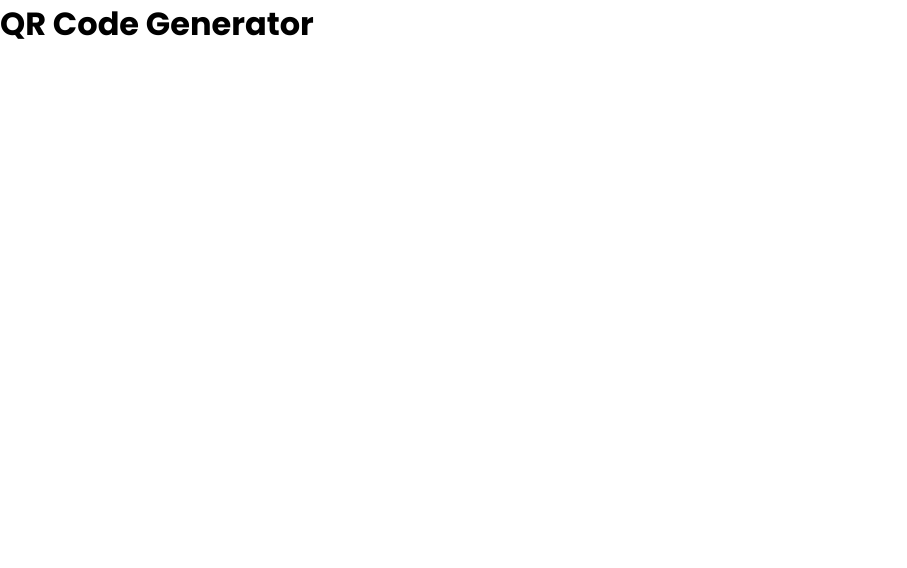
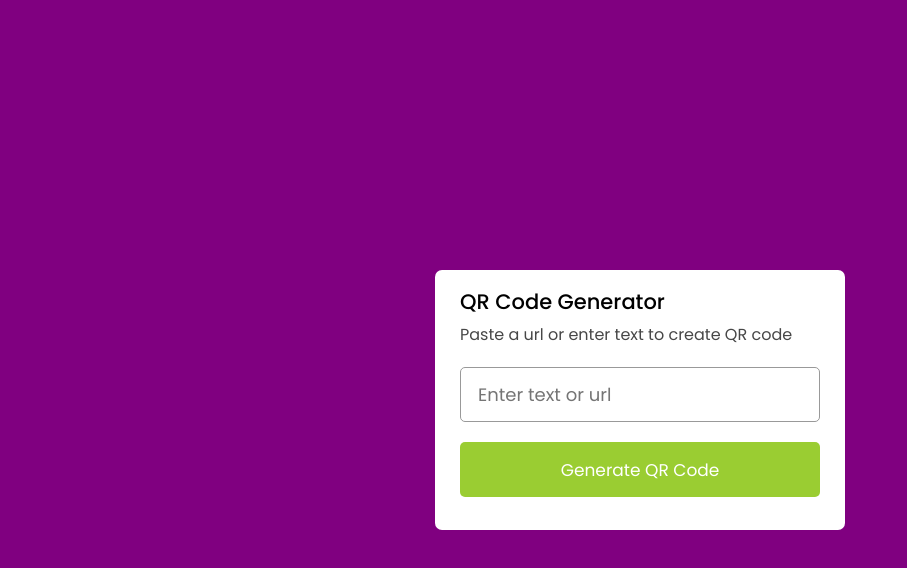
Before and after one commit to rhyno3117/QR-code-generator, a plain HTML site: page index.html in a window 1280 px wide. Shown: the whole page, without its empty margins (0-907 px from the left). Drawn offline with Linux system fonts and the light colour scheme.

Commit message:
Adds myfile.md

```diff
--- a/index.html
+++ b/index.html
@@ -3,18 +3,27 @@
 
 <head>
     <meta charset="utf-8">
-    <title> QR Code Generator</title>
+    <title>QR Code Generator</title>
     <link rel="stylesheet" href="style.css">
     <meta name="viewport" content="width=device-width, initial-scale=1.0">
 </head>
 
 <body>
-    <div className="wrapper">
+    <div class="wrapper">
         <header>
             <h1>QR Code Generator</h1>
+            <p>Paste a url or enter text to create QR code</p>
         </header>
+
+        <div class="form">
+            <input type="text" placeholder="Enter text or url">
+            <button>Generate QR Code</button>
+        </div>
+        <div class="qr-code">
+            <img src="" alt="qr-code">
+        </div>
     </div>
 
+    <script src="script.js"></script>
 </body>
-
 </html>
--- /dev/null
+++ b/script.js
@@ -0,0 +1,12 @@
+const wrapper = document.querySelector('.wrapper'),
+    qrInput = document.querySelector('.form input'),
+    generateBtn = document.querySelector('.form button'),
+    qrImg = document.querySelector('.qr-code img')
+
+generateBtn.addEventListener('click', () => {
+    let qrValue = qrInput.value;
+    if (!qrValue) return;  // if the input is empty then return from here
+    // passing the api returned img src to qrImg
+    qrImg.src = `https://api.qrserver.com/v1/create-qr-code/?size=150x150&data=${qrValue}`
+    wrapper.classList.add('active');
+});
--- a/style.css
+++ b/style.css
@@ -1,8 +1,83 @@
   @import url('https://fonts.googleapis.com/css2?family=Poppins:wght@400;500;600;700;900&display=swap');
 
   * {
-    margin: 0;
-    padding: 0;
-    box-sizing: border-box;
-    font-family: 'Poppins', sans-serif;
+      margin: 0;
+      padding: 0;
+      box-sizing: border-box;
+      font-family: 'Poppins', sans-serif;
   }
+
+  body {
+      display: flex;
+      align-items: center;
+      justify-content: center;
+      min-height: 100vh;
+      background: purple;
+  }
+
+  .wrapper {
+    height: 260px;
+      background: #fff;
+      max-width: 410px;
+      border-radius: 7px;
+      padding: 16px 25px;
+      transition: height 0.2s ease;
+  }
+
+  .wrapper.active{
+    height: 530px;
+  }
+
+  header h1 {
+      font-size: 21px;
+      font-weight: 500;
+  }
+
+  header p {
+      margin-top: 5px;
+      color: #474747;
+      font-size: 16px;
+  }
+
+  .wrapper .form {
+      margin: 20px 0 25px;
+  }
+
+  .form :where(input, button) {
+      width: 100%;
+      height: 55px;
+      border: none;
+      outline: none;
+      border-radius: 5px;
+  }
+
+  .form input {
+      font-size: 18px;
+      padding: 0 17px;
+      border: 1px solid #999;
+  }
+
+  .form button {
+      color: #fff;
+      cursor: pointer;
+      margin-top: 20px;
+      font-size: 17px;
+      background: yellowgreen;
+  }
+
+  .wrapper .qr-code {
+      display: flex;
+      opacity: 0;
+      pointer-events: none;
+      padding: 33px 0;
+      border-radius: 5px;
+      align-items: center;
+      justify-content: center;
+      border: 1px solid #ccc;
+  }
+
+  .wrapper.active .qr-code{
+    opacity: 1;
+    pointer-events: auto;
+    transition: opacity 0.5s 0.5s ease;
+  }
```
